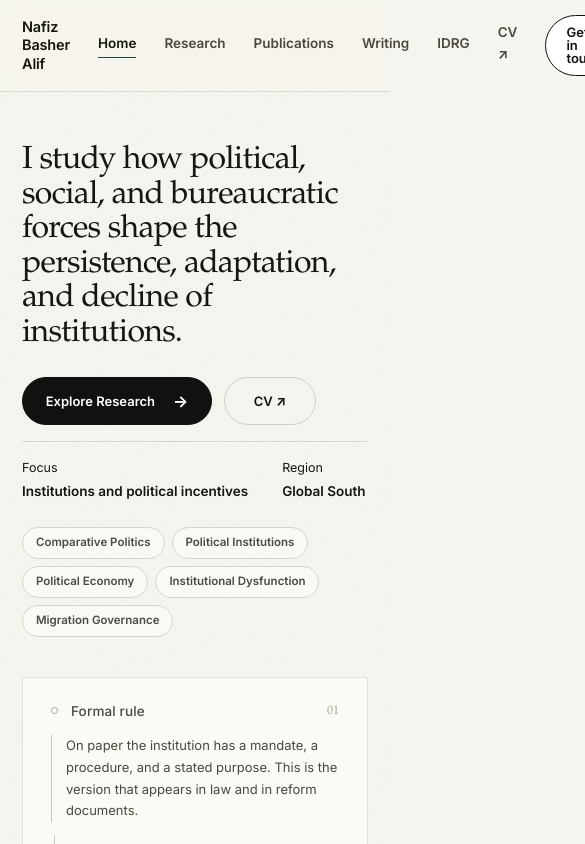
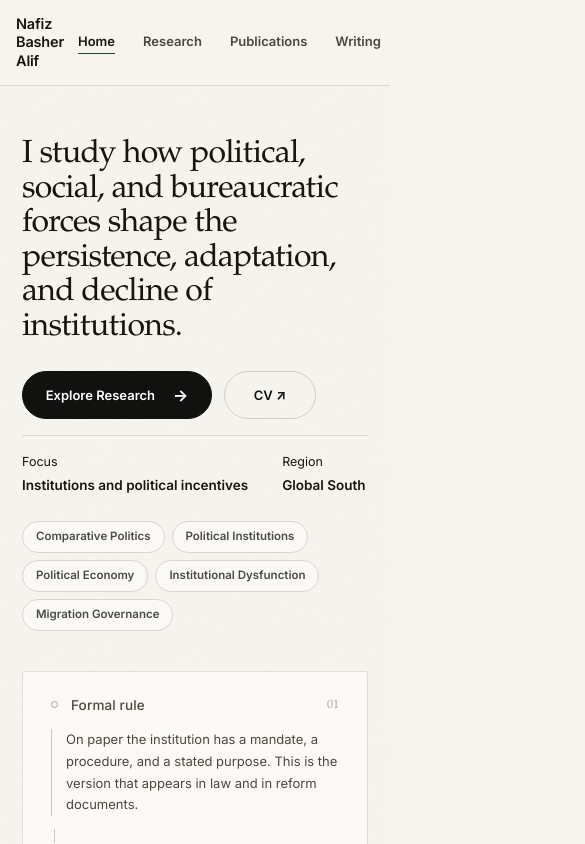
Before and after one commit to nafiz2002/nafiz-site, a Next.js app: page / in a window 390 px wide. Shown: the top 844 px of the page, 585 px wide, since content can reach past the window. Built offline with nearby package versions, Linux system fonts and the light colour scheme.

Commit message:
Optimize mobile header

```diff
--- a/app/globals.css
+++ b/app/globals.css
@@ -2915,3 +2915,86 @@ header .nav-desktop a[href="/contact/"]:hover {
 .chain-node.on::before {
   border-radius: 12px !important;
 }
+
+/* Mobile header optimization */
+@media (max-width: 768px) {
+  .site-header,
+  header {
+    overflow: hidden;
+  }
+
+  .nav-inner {
+    min-height: 76px !important;
+    padding: 14px 20px !important;
+    gap: 18px !important;
+  }
+
+  .nav-brand {
+    flex-shrink: 0 !important;
+    width: auto !important;
+    max-width: 120px !important;
+    white-space: nowrap !important;
+    font-size: 15px !important;
+    line-height: 1.15 !important;
+  }
+
+  .nav-links {
+    display: flex !important;
+    flex: 1 1 auto !important;
+    min-width: 0 !important;
+    gap: 24px !important;
+    overflow-x: auto !important;
+    overflow-y: hidden !important;
+    white-space: nowrap !important;
+    scrollbar-width: none !important;
+    -webkit-overflow-scrolling: touch !important;
+  }
+
+  .nav-links::-webkit-scrollbar {
+    display: none !important;
+  }
+
+  .nav-link {
+    flex: 0 0 auto !important;
+    font-size: 14px !important;
+  }
+
+  .nav-toggle {
+    flex-shrink: 0 !important;
+  }
+
+  .nav-cta,
+  .nav-actions {
+    flex-shrink: 0 !important;
+  }
+
+  .nav-actions .btn,
+  .nav-cta .btn {
+    white-space: nowrap !important;
+  }
+}
+
+@media (max-width: 480px) {
+  .nav-inner {
+    padding: 12px 16px !important;
+    gap: 14px !important;
+  }
+
+  .nav-brand {
+    max-width: 92px !important;
+    font-size: 14px !important;
+  }
+
+  .nav-links {
+    gap: 20px !important;
+  }
+
+  .nav-link {
+    font-size: 13px !important;
+  }
+
+  .nav-actions .btn,
+  .nav-cta .btn {
+    display: none !important;
+  }
+}
```
